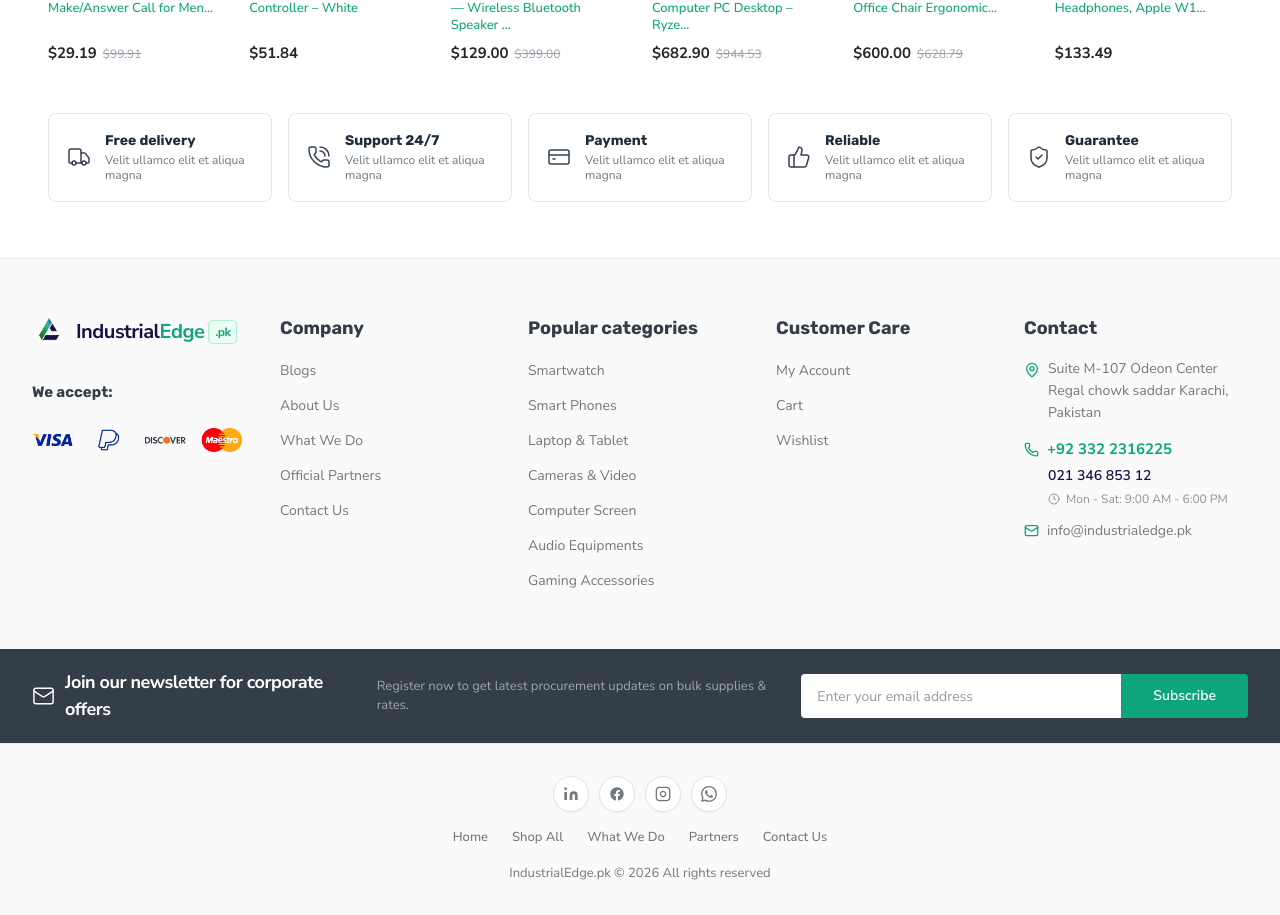
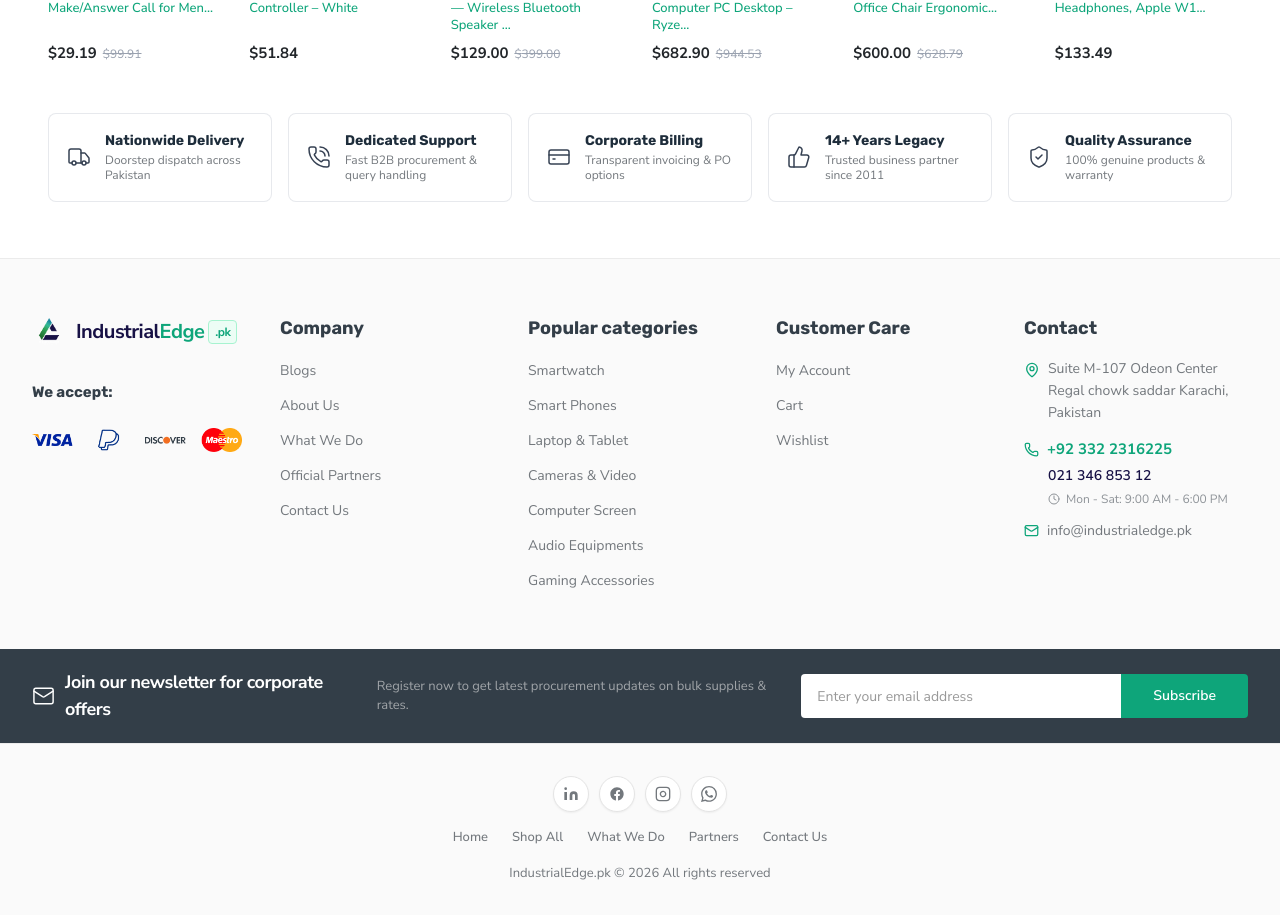
Before and after one commit to TechMireSolutions/industrialedge, a Next.js app: page / in a window 1280 px wide. Shown: the part 4303-5218 px from the top of the page. Built offline with nearby package versions, Linux system fonts and the light colour scheme.

Commit message:
feat: align homepage trust bar with authentic industrialedge.pk procurement capabilities

```diff
--- a/src/components/sections/trust-bar.tsx
+++ b/src/components/sections/trust-bar.tsx
@@ -5,28 +5,28 @@
 const FEATURES = [
   {
     icon: Truck,
-    title: "Free delivery",
-    sub: "Velit ullamco elit et aliqua magna",
+    title: "Nationwide Delivery",
+    sub: "Doorstep dispatch across Pakistan",
   },
   {
     icon: PhoneCall,
-    title: "Support 24/7",
-    sub: "Velit ullamco elit et aliqua magna",
+    title: "Dedicated Support",
+    sub: "Fast B2B procurement & query handling",
   },
   {
     icon: CreditCard,
-    title: "Payment",
-    sub: "Velit ullamco elit et aliqua magna",
+    title: "Corporate Billing",
+    sub: "Transparent invoicing & PO options",
   },
   {
     icon: ThumbsUp,
-    title: "Reliable",
-    sub: "Velit ullamco elit et aliqua magna",
+    title: "14+ Years Legacy",
+    sub: "Trusted business partner since 2011",
   },
   {
     icon: ShieldCheck,
-    title: "Guarantee",
-    sub: "Velit ullamco elit et aliqua magna",
+    title: "Quality Assurance",
+    sub: "100% genuine products & warranty",
   },
 ];
 
```
